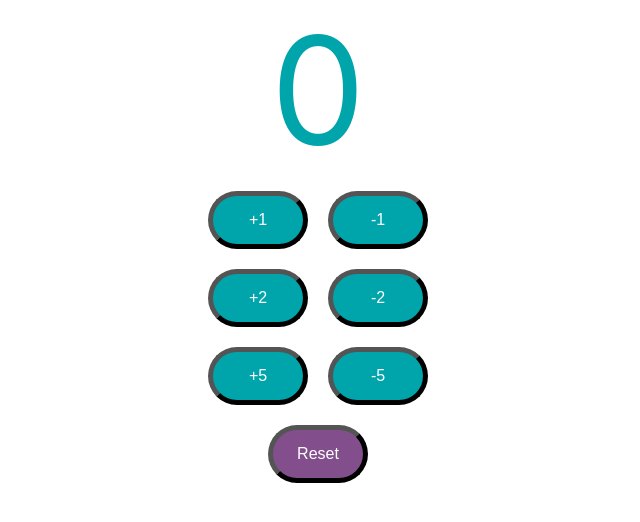
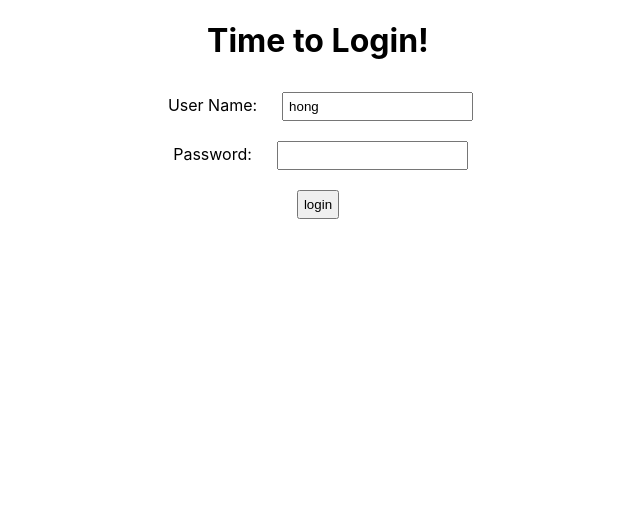
Before and after one commit to hyup-sang/react, a React (Create React App) app in the folder todo-app/: page / in a window 1280 px wide. Shown: the top 522 px of the page, without its empty margins (322-962 px from the left). Built offline with nearby package versions, Linux system fonts and the light colour scheme.

Commit message:
todo - login, route

```diff
--- a/todo-app/package.json
+++ b/todo-app/package.json
@@ -8,6 +8,7 @@
     "@testing-library/user-event": "^13.5.0",
     "react": "^18.2.0",
     "react-dom": "^18.2.0",
+    "react-router-dom": "^6.21.3",
     "react-scripts": "5.0.1",
     "web-vitals": "^2.1.4"
   },
--- a/todo-app/src/App.js
+++ b/todo-app/src/App.js
@@ -1,10 +1,10 @@
 import './App.css';
-import Counter from './components/counter/Counter'
+import TodoApp from './components/todo/TodoApp'
 
 function App() {
   return (
     <div className="App">
-      <Counter />
+      <TodoApp />
     </div>
   );
 }
--- /dev/null
+++ b/todo-app/src/components/todo/TodoApp.css
@@ -0,0 +1,4 @@
+label, input, button {
+    margin: 10px;
+    padding: 5px;
+}
--- /dev/null
+++ b/todo-app/src/components/todo/TodoApp.jsx
@@ -0,0 +1,94 @@
+import { useState } from "react"
+import {BrowserRouter, Routes, Route, useNavigate, useParams} from 'react-router-dom'
+import './TodoApp.css'
+
+export default function TodoApp() {
+    return (
+        <div className='TodoApp'>
+            <BrowserRouter>
+            <Routes>
+                <Route path='/' element={ <LoginComponent /> }></Route>
+                <Route path='/login' element={ <LoginComponent /> }></Route>
+                <Route path='/welcome/:username' element={<WelcomeComponent /> }></Route>
+                <Route path='*' element={<ErrorComponent /> }></Route>
+            </Routes>
+            </BrowserRouter>
+        </div>
+    )
+}
+
+function LoginComponent() {
+    const [username, setUsername] = useState('hong')
+    const [password, setPassword] = useState('')
+    const [showSuccessMessage, setShowSuccessMessage] = useState(false)
+    const [showErrorMessage, setShowErrorMessage] = useState(false)
+    const navigate = useNavigate();
+
+    function handleUsernameChange(event) {
+        setUsername(event.target.value)
+    }
+
+    function handlePasswordChange(event) {
+        setPassword(event.target.value)
+    }
+
+    function handleSubmit() {
+        if(username==='hong' && password==='1234'){
+            console.log('Success')
+            setShowSuccessMessage(true)
+            setShowErrorMessage(false)
+            navigate(`/welcome/${username}`)
+        } else {
+            console.log('Failed')
+            setShowSuccessMessage(false)
+            setShowErrorMessage(true)
+        }
+    }
+
+    return (
+        <div className="Login">
+            <h1>Time to Login!</h1>
+            {showSuccessMessage && <div className="successMessage">Authenticated Successfully</div>}
+            {showErrorMessage && <div className="errorMessage">Authentication Failed. Please check your credentials.</div>}
+
+            <div className="LoginForm">
+                <div>
+                    <label>User Name:</label>
+                    <input type="text" name="username" value={username} onChange={handleUsernameChange} />
+                </div>
+                <div>
+                    <label>Password:</label>
+                    <input type="password" name="password" value={password} onChange={handlePasswordChange} />
+                </div>
+                <div>
+                    <button type="button" name="login" onClick={handleSubmit}>login</button>
+                </div>
+            </div>
+        </div>
+    )
+}
+
+function WelcomeComponent() {
+    const { username } = useParams()
+    console.log(username)
+
+    return (
+        <div className="WelcomeComponent">
+            <h1>Welcome {username}</h1>
+            <div>
+                Welcome Component
+            </div>
+        </div>
+    )
+}
+
+function ErrorComponent() {
+    return (
+        <div className="ErrorComponent">
+            <h1>We are working really hard!</h1>
+            <div>
+                Apologies for the 404. Reach out to our team at ABC-DEF-GHIJ.
+            </div>
+        </div>
+    )
+}
```
Also changed, not shown: 1 other file (tests, documents, lock files or other folders).
